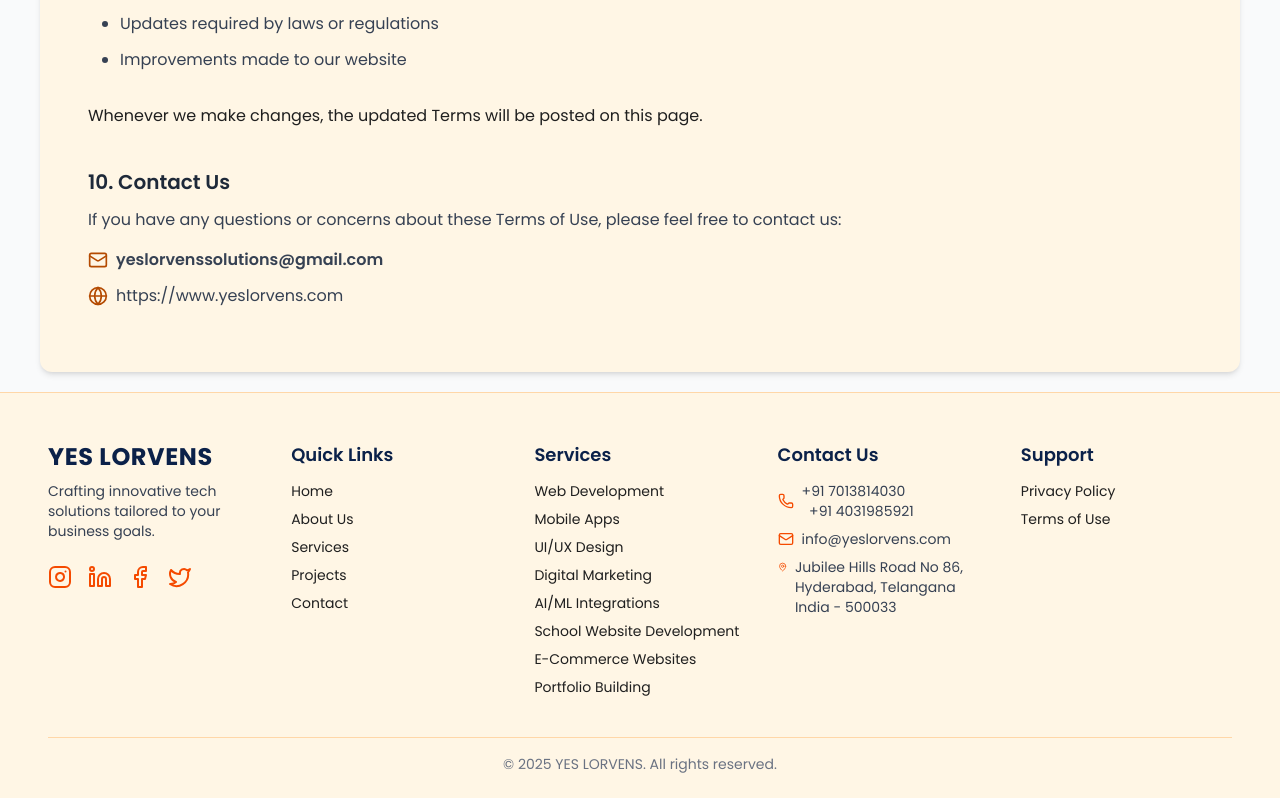
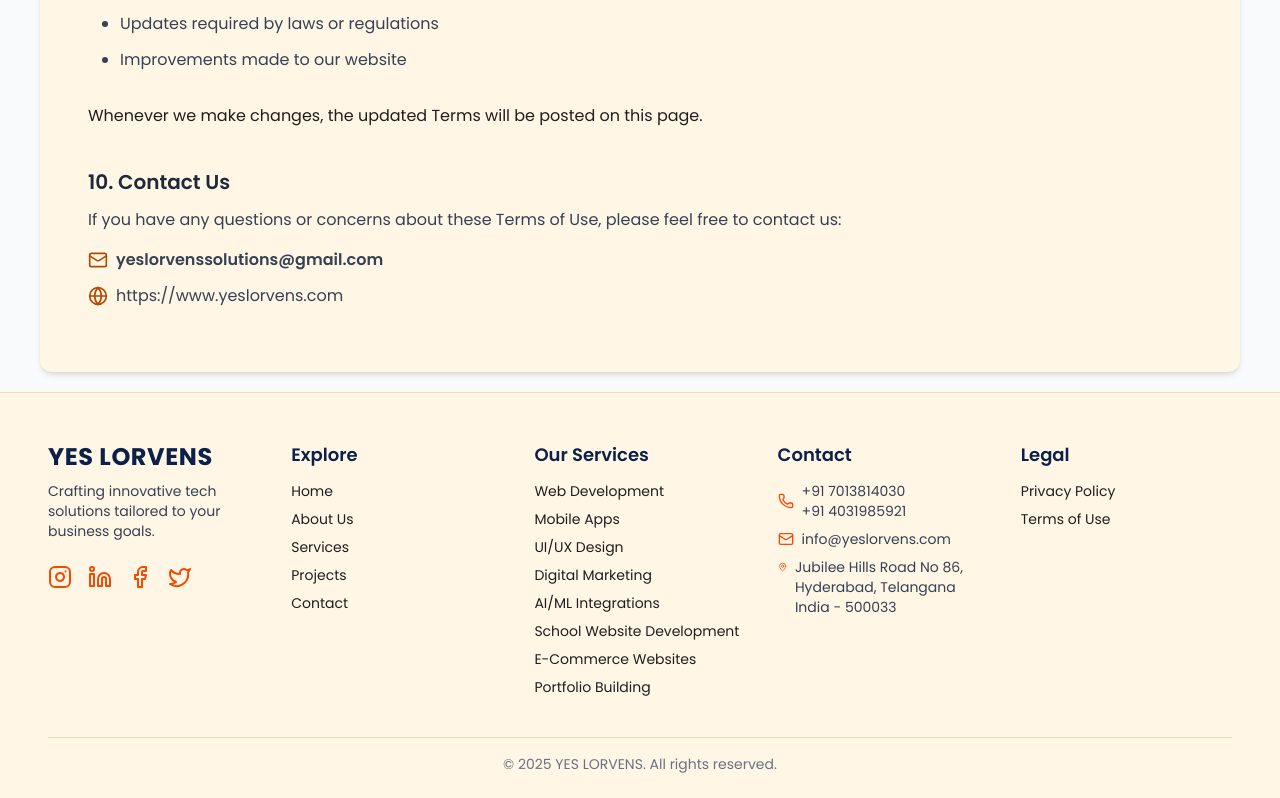
Before and after one commit to LorvensITSolutions/lorvens-v1, a React (Vite) app: page /terms-of-use in a window 1280 px wide. Shown: the part 3450-4248 px from the top of the page. Built offline with nearby package versions, Linux system fonts and the light colour scheme.

Commit message:
changes made in footer

```diff
--- a/src/components/Footer.jsx
+++ b/src/components/Footer.jsx
@@ -77,7 +77,7 @@ const Footer = () => {
         {/* Quick Links */}
         <div>
           <h3 className="text-lg font-semibold text-[#0B2149] mb-3">
-            Quick Links
+            Explore
           </h3>
           <ul className="space-y-2 text-sm">
             <li><Link to="/" className="hover:text-orange-600 transition">Home</Link></li>
@@ -90,7 +90,7 @@ const Footer = () => {
 
         {/* Services */}
         <div>
-  <h3 className="text-lg font-semibold text-[#0B2149] mb-3">Services</h3>
+  <h3 className="text-lg font-semibold text-[#0B2149] mb-3">Our Services</h3>
   <ul className="space-y-2 text-sm">
 
     <li>
@@ -148,16 +148,33 @@ const Footer = () => {
 
         {/* Contact */}
       <div>
-          <h3 className="text-lg font-semibold text-[#0B2149] mb-3">Contact Us</h3>
+  <h3 className="text-lg font-semibold text-[#0B2149] mb-3">Contact</h3>
   <ul className="space-y-2 text-sm text-gray-700">
+
     <li className="flex items-center gap-2">
   <Phone className="w-4 h-4 text-orange-600" />
-              +91 7013814030 <br /> &nbsp; +91 4031985921
+  <span>
+    <a href="tel:+917013814030" className="hover:text-orange-600 transition">
+      +91 7013814030
+    </a>
+    <br />
+    <a href="tel:+914031985921" className="hover:text-orange-600 transition">
+      +91 4031985921
+    </a>
+  </span>
 </li>
+
+
     <li className="flex items-center gap-2">
       <Mail className="w-4 h-4 text-orange-600" />
+      <a
+        href="mailto:info@yeslorvens.com"
+        className="hover:text-orange-600 transition"
+      >
         info@yeslorvens.com
+      </a>
     </li>
+
     <li className="flex items-start gap-2">
       <MapPin className="w-4 h-4 text-orange-600 mt-[2px]" />
       <span>
@@ -165,12 +182,14 @@ const Footer = () => {
         India - 500033
       </span>
     </li>
+
   </ul>
 </div>
 
+
         {/* SUPPORT FIELD (NEW) */}
       <div>
-  <h3 className="text-lg font-semibold text-[#0B2149] mb-3">Support</h3>
+  <h3 className="text-lg font-semibold text-[#0B2149] mb-3"> Legal </h3>
   <ul className="space-y-2 text-sm">
 
     {/* Privacy Policy */}
```
Lines whose indentation alone changed are shown as unchanged.
